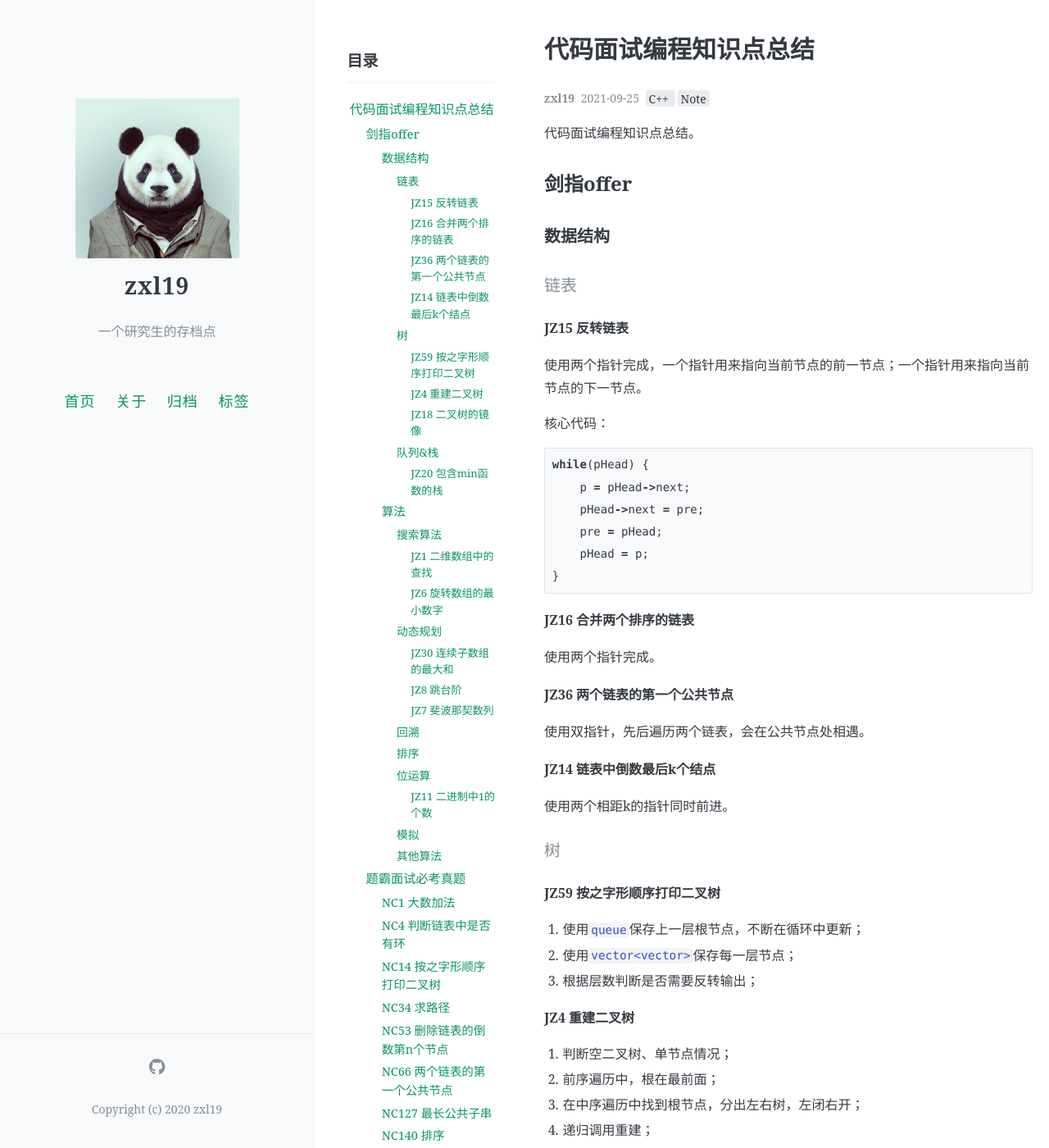
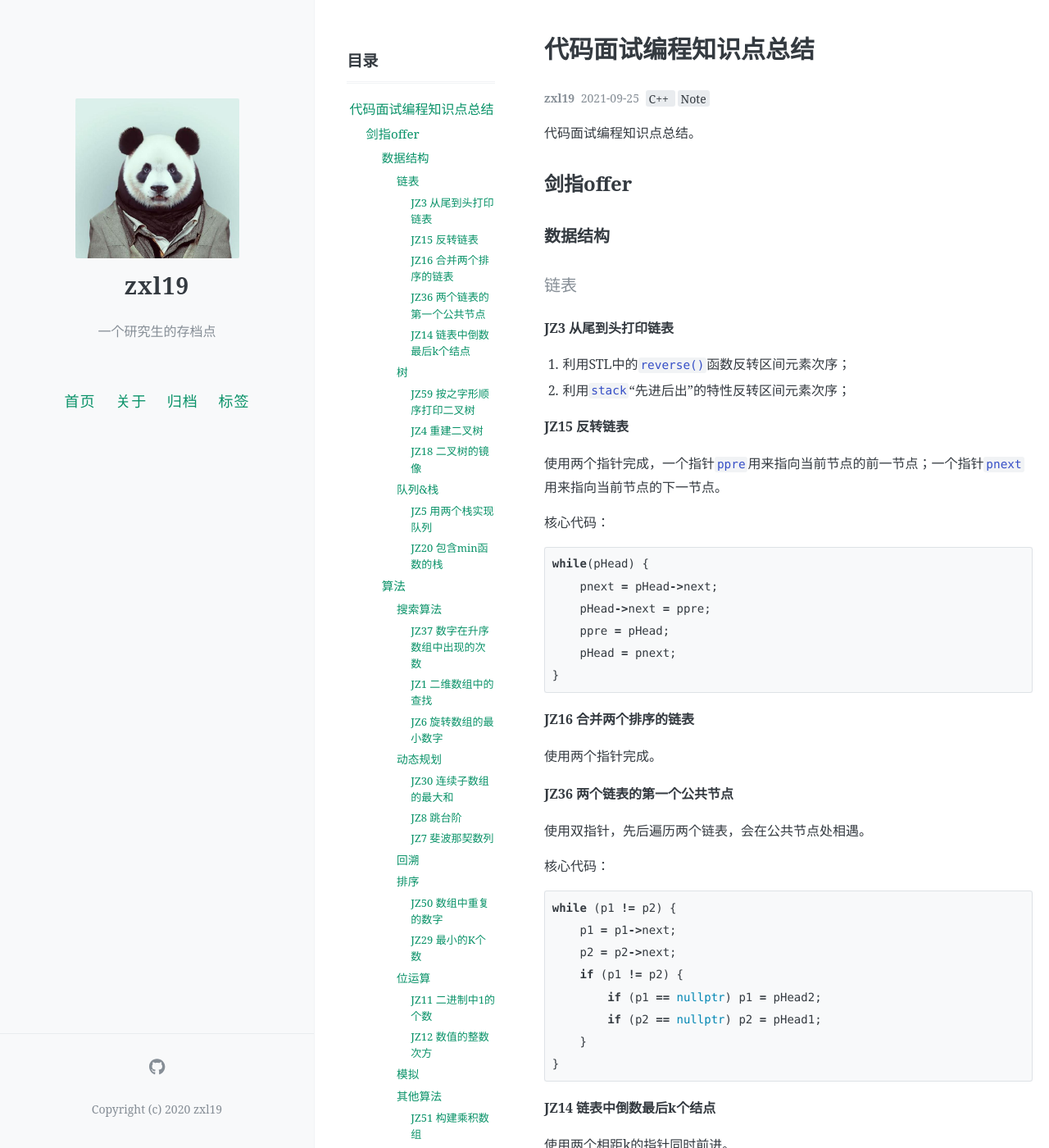
Before and after one commit to zxl19/zxl19.github.io, a Jekyll site: the page built from _posts/2021-09-25-code-interview.md, in a window 1280 px wide and 1400 px high. Shown: the whole window at 82% size. Built offline with Jekyll 4.4.1, drawn with Linux system fonts in a browser that asks for light colours; comment, search, counter and statistics services are not loaded; some of the changed text lies outside the part shown.

Commit message:
Update Posts

````diff
--- a/_posts/2021-09-25-code-interview.md
+++ b/_posts/2021-09-25-code-interview.md
@@ -19,18 +19,23 @@ pinned: false
 
 #### 链表
 
+##### JZ3 从尾到头打印链表
+
+1. 利用STL中的`reverse()`函数反转区间元素次序；
+2. 利用`stack`“先进后出”的特性反转区间元素次序；
+
 ##### JZ15 反转链表
 
-使用两个指针完成，一个指针用来指向当前节点的前一节点；一个指针用来指向当前节点的下一节点。
+使用两个指针完成，一个指针`ppre`用来指向当前节点的前一节点；一个指针`pnext`用来指向当前节点的下一节点。
 
 核心代码：
 
 ```cpp
 while(pHead) {
-    p = pHead->next;
-    pHead->next = pre;
-    pre = pHead;
-    pHead = p;
+    pnext = pHead->next;
+    pHead->next = ppre;
+    ppre = pHead;
+    pHead = pnext;
 }
 ```
 
@@ -41,6 +46,19 @@ while(pHead) {
 ##### JZ36 两个链表的第一个公共节点
 
 使用双指针，先后遍历两个链表，会在公共节点处相遇。
+
+核心代码：
+
+```cpp
+while (p1 != p2) {
+    p1 = p1->next;
+    p2 = p2->next;
+    if (p1 != p2) {
+        if (p1 == nullptr) p1 = pHead2;
+        if (p2 == nullptr) p2 = pHead1;
+    }
+}
+```
 
 ##### JZ14 链表中倒数最后k个结点
 
@@ -67,6 +85,11 @@ while(pHead) {
 
 #### 队列&栈
 
+##### JZ5 用两个栈实现队列
+
+1. 实现`stack`的`push()`和`pop()`成员函数；
+2. 一个栈保存正序队列，另外一个栈保存反序队列；
+
 ##### JZ20 包含min函数的栈
 
 使用两个栈，一个正常保存元素，一个保存当前最小值；
@@ -74,6 +97,12 @@ while(pHead) {
 ### 算法
 
 #### 搜索算法
+
+##### JZ37 数字在升序数组中出现的次数
+
+1. 暴力求解；
+2. 数组有序，采用二分查找；
+3. 利用STL中的`equal_range()`函数查找，本质上也是二分查找；
 
 ##### JZ1 二维数组中的查找
 
@@ -106,6 +135,17 @@ while(pHead) {
 
 #### 排序
 
+##### JZ50 数组中重复的数字
+
+1. 数组中数字有范围；
+2. 使用`a[i]`保存数字`i`出现的次数；
+
+##### JZ29 最小的K个数
+
+1. 使用`vector`保存最小的K个数；
+2. 每次循环后都利用STL中的`sort()`函数排序；
+3. 新元素只需与其中的最大值比较；
+
 #### 位运算
 
 ##### JZ11 二进制中1的个数
@@ -121,9 +161,33 @@ while(pHead) {
 
 2. 采用其他方法注意负数补码；
 
+##### JZ12 数值的整数次方
+
+1. 底数和指数不能同时为零；
+2. 正负指数分类讨论；
+3. 负指数时底数不能为零；
+
 #### 模拟
 
 #### 其他算法
+
+##### JZ51 构建乘积数组
+
+双层循环暴力求解。
+
+##### JZ2 替换空格
+
+使用`string`类的`append()`和`push_back()`成员函数，注意二者作用的区别。
+
+##### JZ13 调整数组顺序使奇数位于偶数前面
+
+1. 使用两个`queue`分别保存奇数和偶数；
+2. 利用`queue`“先进先出”的特性调整数组顺序；
+
+##### JZ28 数组中出现次数超过一半的数字
+
+1. 暴力求解：根据数据范围构建一维数组`a[]`，使用`a[i]`保存数字`i`出现的次数，以空间换时间；
+2. 对数组排序，若数组中出现次数超过一半的数字存在，则下标为`[N/2]`的元素满足要求；
 
 ## 题霸面试必考真题
 
@@ -185,6 +249,8 @@ for (int i = 0; i < N - 1; i++) {
 }
 ```
 
+还可以直接利用STL中的`sort()`函数排序。
+
 ## 参考
 
 1. [剑指offer-牛客网](https://www.nowcoder.com/ta/coding-interviews)
````
Also changed, not shown: _posts/2021-08-03-photography-note.md (+13 -4 lines), _posts/2021-08-14-docker-note.md (+10 -9 lines), _posts/2021-09-19-stl-note.md (+13 -11 lines), _posts/2021-09-30-disposable-camera.md (+6 -5 lines).
